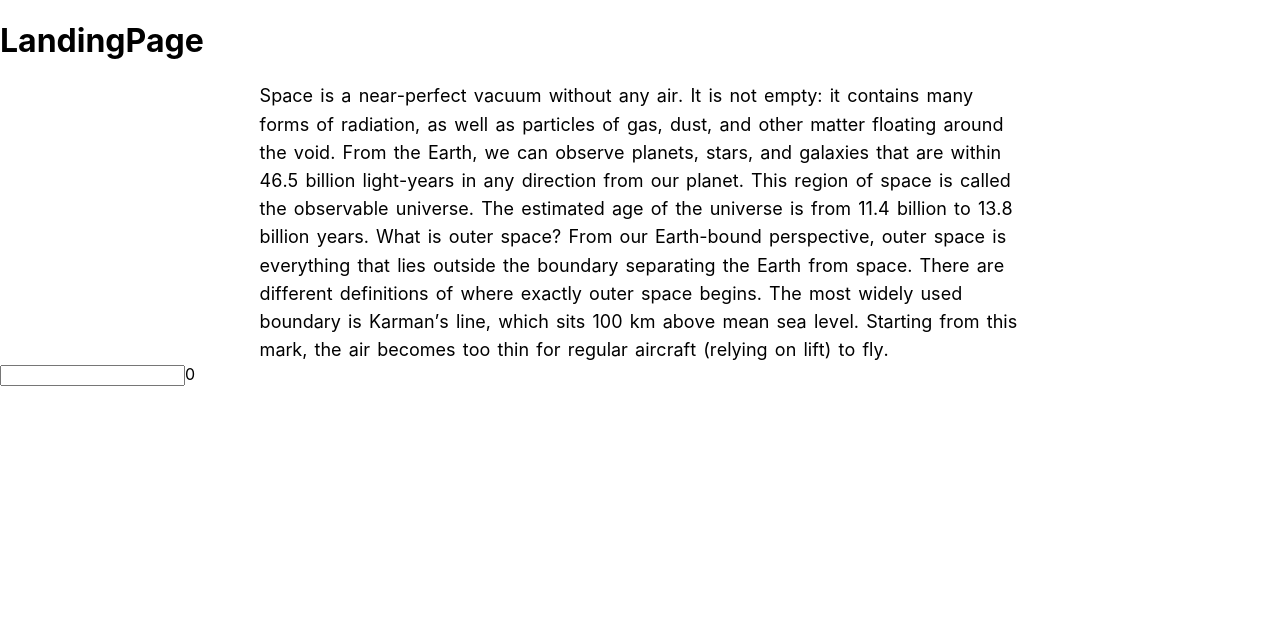
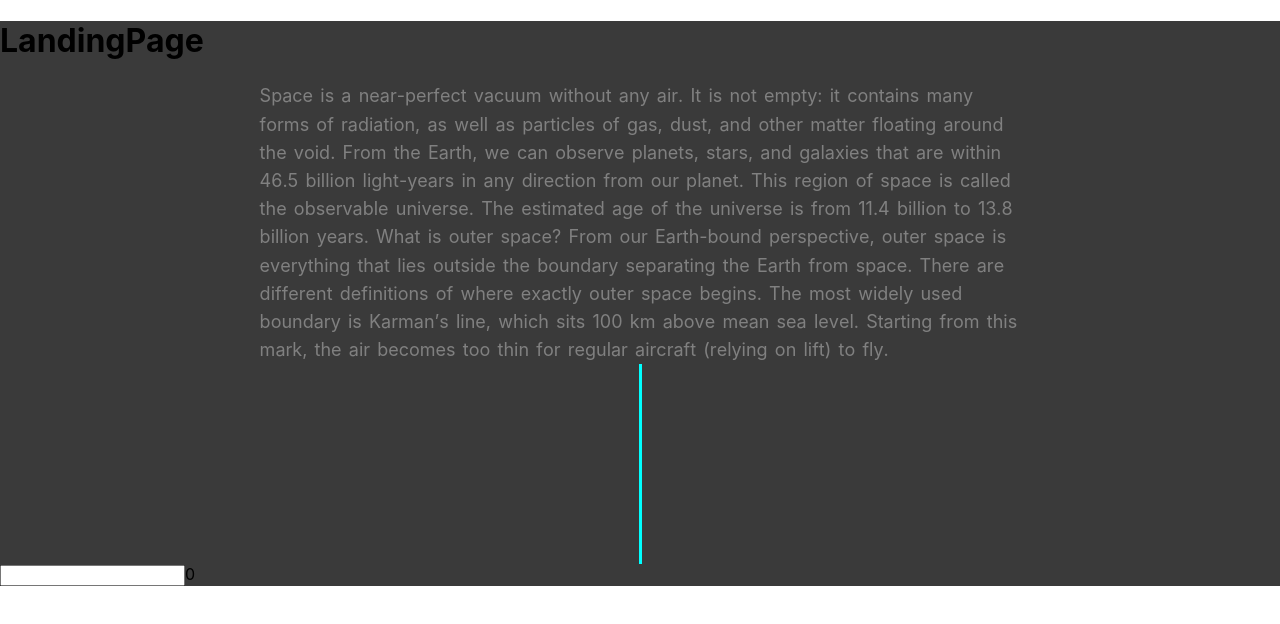
Before and after one commit to WildHeat/ab-typing, a React (Create React App) app: page / in a window 1280 px wide. Shown: the top 624 px of the page. Built offline with nearby package versions, Linux system fonts and the light colour scheme.

Commit message:
added letter-highlighter

```diff
--- a/src/App.css
+++ b/src/App.css
@@ -1,3 +1,7 @@
+.App{
+  background-color: rgb(58, 58, 58);
+}
+
 .all-words {
   font-size: large;
   display: flex;
@@ -12,6 +16,7 @@
 
 .letter {
   display: inline;
+  color: gray;
 }
 
 .active-word {
@@ -22,13 +27,20 @@
 }
 
 .typed {
-  color: rgb(90, 90, 90);
+  color: rgb(0, 0, 0);
 }
 
 .correct-letter {
-  background-color: rgb(115, 187, 115);
+  color: rgb(108, 174, 0);
 }
 
 .incorrect-letter {
-  background-color: red;
+  color: red;
 }
+
+.letter-highlighter{
+  margin: auto;
+  width: 3px;
+  height: 200px;
+  background-color: aqua;
+}
--- a/src/components/LandingPage/index.tsx
+++ b/src/components/LandingPage/index.tsx
@@ -18,57 +18,7 @@ const LandingPage = () => {
     </div>
   ));
 
-  // const handleChange = (e: ChangeEvent<HTMLInputElement>) => {
-  //   const inputValue = e.target.value;
-
-  //   if (inputValue.length <= 0) {
-  //     setText("");
-  //     return;
-  //   }
-  //   let lastLetter = inputValue[inputValue.length - 1];
-
-  //   if ((lastLetter === " " && prevLetter === " ") || inputValue === " ") {
-  //     return;
-  //   }
-
-  //   setText(inputValue);
-  //   setPrevLetter(lastLetter);
-
-  //   const spaces = (inputValue.match(/ /g) || []).length;
-  //   if (spaces !== wordIndex.current) {
-  //     wordIndex.current = spaces;
-  //     let activeWords = Array.from(
-  //       document.getElementsByClassName("active-word")
-  //     );
-  //     activeWords.forEach((element) => {
-  //       element.classList.remove("active-word");
-  //     });
-  //     document
-  //       .getElementById("word" + wordIndex.current.toString())
-  //       ?.classList.add("active-word");
-  //   }
-
-  //   let activeWord = document.getElementById(
-  //     "word" + wordIndex.current.toString()
-  //   );
-
-  //   if (spaces !== wordIndex.current && lastLetter !== " ") {
-
-  //   }
-
-  //   if (activeWord !== null) {
-  //     let letters = Array.from(activeWord.getElementsByClassName("letter"));
-  //     for (let i = 0; i < letters.length; i++) {
-  //       if (!letters[i].classList.contains("typed")) {
-  //         letterIndex.current = i;
-  //         console.log(letterIndex);
-  //         break;
-  //       }
-  //     }
-  //     letters[letterIndex.current].classList.add("typed");
-  //   }
-  // };
-  const hanldeCtrl = (e: React.KeyboardEvent<HTMLElement>) => {
+  const handleCtrl = (e: React.KeyboardEvent<HTMLElement>) => {
     if (e.key === "Control") {
       ctrl.current = false;
     }
@@ -107,6 +57,7 @@ const LandingPage = () => {
       if (letterIndex.current === 0) {
         if (wordIndex.current !== 0) wordIndex.current--;
         if (ctrl.current === true) {
+          //TODO IMPLEEMNET REMOVE PREVIOUS WORD
           console.log("PReviocue");
         }
       } else {
@@ -166,10 +117,11 @@ const LandingPage = () => {
     <div>
       <h1>LandingPage</h1>
       <div className="all-words">{words}</div>
+      <div className="letter-highlighter"></div>
       <input
         value={text}
         onKeyDown={handleChange}
-        onKeyUp={hanldeCtrl}
+        onKeyUp={handleCtrl}
         onChange={(e) => {
           setText(e.target.value);
         }}
```
